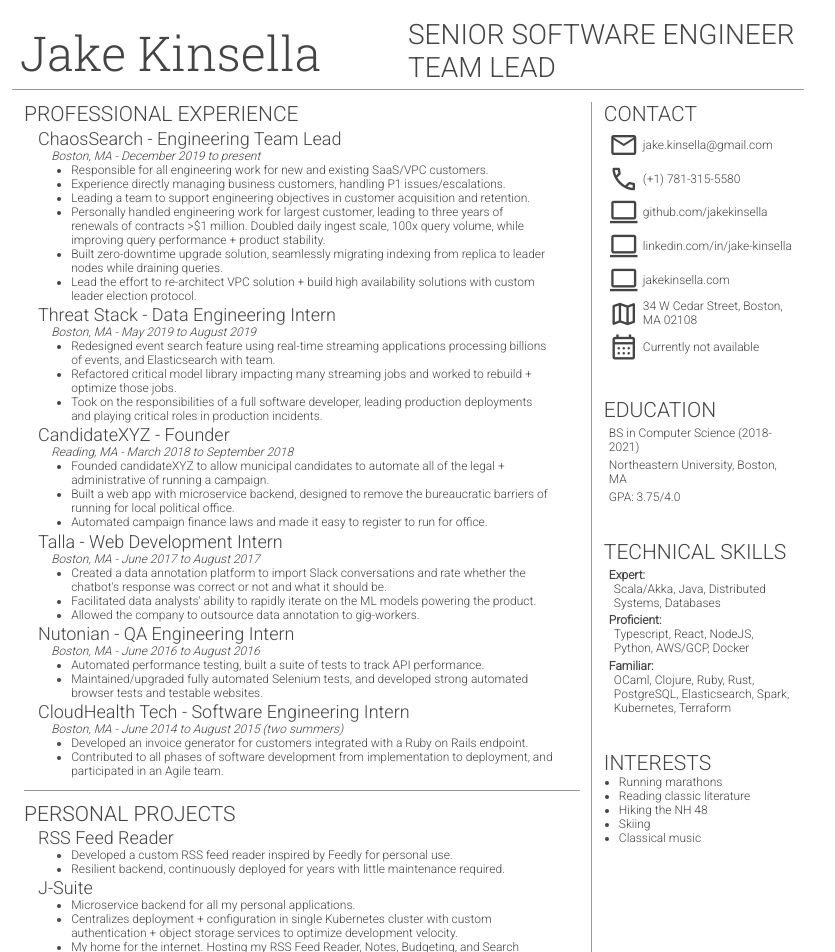
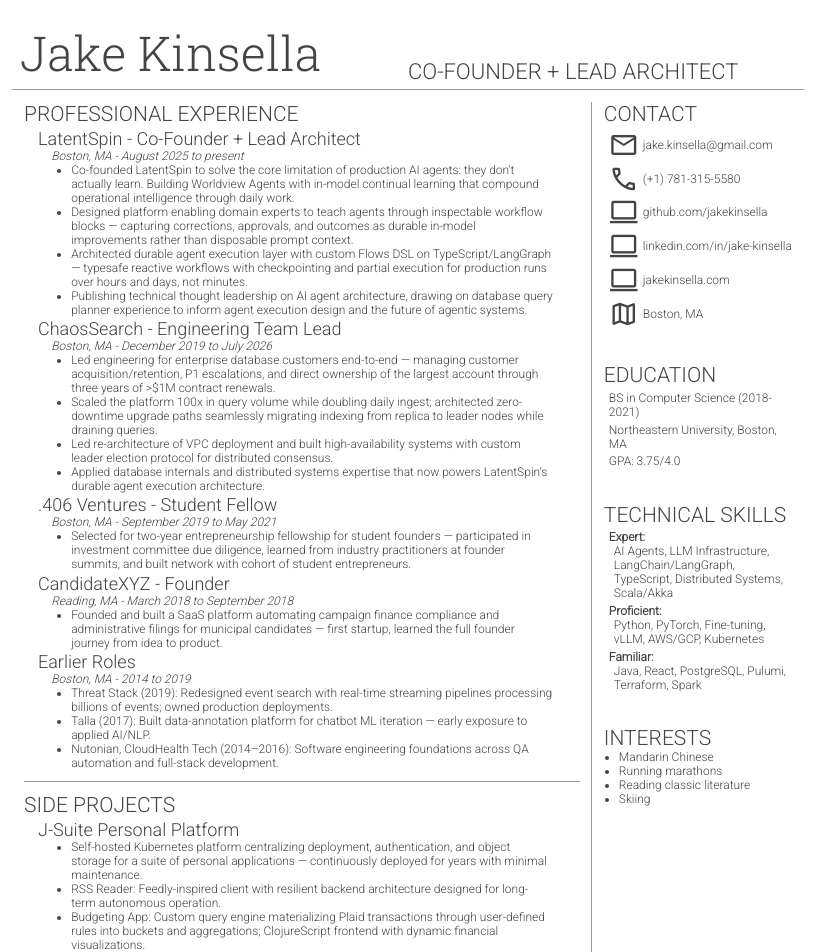
Before and after one commit to jakekinsella/resume, a React (Create React App) app: page / in a window 1280 px wide. Shown: the top 952 px of the page, without its empty margins (0-835 px from the left). Built offline with nearby package versions, Linux system fonts and the light colour scheme.

Commit message:
Update content

```diff
--- a/src/components/Experience.tsx
+++ b/src/components/Experience.tsx
@@ -21,27 +21,35 @@
       <Header3>PROFESSIONAL EXPERIENCE</Header3>
 
       <Block.Container>
-        <Block.Title>ChaosSearch - Engineering Team Lead</Block.Title>
-        <Block.Subtitle>Boston, MA - December 2019 to present</Block.Subtitle>
+        <Block.Title>LatentSpin - Co-Founder + Lead Architect</Block.Title>
+        <Block.Subtitle>Boston, MA - August 2025 to present</Block.Subtitle>
 
         <Block.List>
-          <Block.Bullet>Responsible for all engineering work for new and existing SaaS/VPC customers.</Block.Bullet>
-          <Block.Bullet>Experience directly managing business customers, handling P1 issues/escalations.</Block.Bullet>
-          <Block.Bullet>Leading a team to support engineering objectives in customer acquisition and retention.</Block.Bullet>
-          <Block.Bullet>Personally handled engineering work for largest customer, leading to three years of renewals of contracts &gt;$1 million. Doubled daily ingest scale, 100x query volume, while improving query performance + product stability.</Block.Bullet>
-          <Block.Bullet>Built zero-downtime upgrade solution, seamlessly migrating indexing from replica to leader nodes while draining queries.</Block.Bullet>
-          <Block.Bullet>Lead the effort to re-architect VPC solution + build high availability solutions with custom leader election protocol.</Block.Bullet>
+          <Block.Bullet>Co-founded LatentSpin to solve the core limitation of production AI agents: they don't actually learn. Building Worldview Agents with in-model continual learning that compound operational intelligence through daily work.</Block.Bullet>
+          <Block.Bullet>Designed platform enabling domain experts to teach agents through inspectable workflow blocks — capturing corrections, approvals, and outcomes as durable in-model improvements rather than disposable prompt context.</Block.Bullet>
+          <Block.Bullet>Architected durable agent execution layer with custom Flows DSL on TypeScript/LangGraph — typesafe reactive workflows with checkpointing and partial execution for production runs over hours and days, not minutes.</Block.Bullet>
+          <Block.Bullet>Publishing technical thought leadership on AI agent architecture, drawing on database query planner experience to inform agent execution design and the future of agentic systems.</Block.Bullet>
         </Block.List>
       </Block.Container>
 
       <Block.Container>
-        <Block.Title>Threat Stack - Data Engineering Intern</Block.Title>
-        <Block.Subtitle>Boston, MA - May 2019 to August 2019</Block.Subtitle>
+        <Block.Title>ChaosSearch - Engineering Team Lead</Block.Title>
+        <Block.Subtitle>Boston, MA - December 2019 to July 2026</Block.Subtitle>
 
         <Block.List>
-          <Block.Bullet>Redesigned event search feature using real-time streaming applications processing billions of events, and Elasticsearch with team.</Block.Bullet>
-          <Block.Bullet>Refactored critical model library impacting many streaming jobs and worked to rebuild + optimize those jobs.</Block.Bullet>
-          <Block.Bullet>Took on the responsibilities of a full software developer, leading production deployments and playing critical roles in production incidents.</Block.Bullet>
+          <Block.Bullet>Led engineering for enterprise database customers end-to-end — managing customer acquisition/retention, P1 escalations, and direct ownership of the largest account through three years of &gt;$1M contract renewals.</Block.Bullet>
+          <Block.Bullet>Scaled the platform 100x in query volume while doubling daily ingest; architected zero-downtime upgrade paths seamlessly migrating indexing from replica to leader nodes while draining queries.</Block.Bullet>
+          <Block.Bullet>Led re-architecture of VPC deployment and built high-availability systems with custom leader election protocol for distributed consensus.</Block.Bullet>
+          <Block.Bullet>Applied database internals and distributed systems expertise that now powers LatentSpin's durable agent execution architecture.</Block.Bullet>
+        </Block.List>
+      </Block.Container>
+
+      <Block.Container>
+        <Block.Title>.406 Ventures - Student Fellow</Block.Title>
+        <Block.Subtitle>Boston, MA - September 2019 to May 2021</Block.Subtitle>
+
+        <Block.List>
+          <Block.Bullet>Selected for two-year entrepreneurship fellowship for student founders — participated in investment committee due diligence, learned from industry practitioners at founder summits, and built network with cohort of student entrepreneurs.</Block.Bullet>
         </Block.List>
       </Block.Container>
 
@@ -50,72 +58,32 @@
         <Block.Subtitle>Reading, MA - March 2018 to September 2018</Block.Subtitle>
 
         <Block.List>
-          <Block.Bullet>Founded candidateXYZ to allow municipal candidates to automate all of the legal + administrative of running a campaign.</Block.Bullet>
-          <Block.Bullet>Built a web app with microservice backend, designed to remove the bureaucratic barriers of running for local political office.</Block.Bullet>
-          <Block.Bullet>Automated campaign finance laws and made it easy to register to run for office.</Block.Bullet>
+          <Block.Bullet>Founded and built a SaaS platform automating campaign finance compliance and administrative filings for municipal candidates — first startup, learned the full founder journey from idea to product.</Block.Bullet>
         </Block.List>
       </Block.Container>
 
       <Block.Container>
-        <Block.Title>Talla - Web Development Intern</Block.Title>
-        <Block.Subtitle>Boston, MA - June 2017 to August 2017</Block.Subtitle>
+        <Block.Title>Earlier Roles</Block.Title>
+        <Block.Subtitle>Boston, MA - 2014 to 2019</Block.Subtitle>
 
         <Block.List>
-          <Block.Bullet>Created a data annotation platform to import Slack conversations and rate whether the chatbot's response was correct or not and what it should be.</Block.Bullet>
-          <Block.Bullet>Facilitated data analysts' ability to rapidly iterate on the ML models powering the product.</Block.Bullet>
-          <Block.Bullet>Allowed the company to outsource data annotation to gig-workers.</Block.Bullet>
-        </Block.List>
-      </Block.Container>
-
-      <Block.Container>
-        <Block.Title>Nutonian - QA Engineering Intern</Block.Title>
-        <Block.Subtitle>Boston, MA - June 2016 to August 2016</Block.Subtitle>
-
-        <Block.List>
-          <Block.Bullet>Automated performance testing, built a suite of tests to track API performance.</Block.Bullet>
-          <Block.Bullet>Maintained/upgraded fully automated Selenium tests, and developed strong automated browser tests and testable websites.</Block.Bullet>
-        </Block.List>
-      </Block.Container>
-
-      <Block.Container>
-        <Block.Title>CloudHealth Tech - Software Engineering Intern</Block.Title>
-        <Block.Subtitle>Boston, MA - June 2014 to August 2015 (two summers)</Block.Subtitle>
-
-        <Block.List>
-          <Block.Bullet>Developed an invoice generator for customers integrated with a Ruby on Rails endpoint.</Block.Bullet>
-          <Block.Bullet>Contributed to all phases of software development from implementation to deployment, and participated in an Agile team.</Block.Bullet>
+          <Block.Bullet>Threat Stack (2019): Redesigned event search with real-time streaming pipelines processing billions of events; owned production deployments.</Block.Bullet>
+          <Block.Bullet>Talla (2017): Built data-annotation platform for chatbot ML iteration — early exposure to applied AI/NLP.</Block.Bullet>
+          <Block.Bullet>Nutonian, CloudHealth Tech (2014–2016): Software engineering foundations across QA automation and full-stack development.</Block.Bullet>
         </Block.List>
       </Block.Container>
 
       <Divider />
 
-      <Header3>PERSONAL PROJECTS</Header3>
+      <Header3>SIDE PROJECTS</Header3>
 
       <Block.Container>
-        <Block.Title>RSS Feed Reader</Block.Title>
+        <Block.Title>J-Suite Personal Platform</Block.Title>
 
         <Block.List>
-          <Block.Bullet>Developed a custom RSS feed reader inspired by Feedly for personal use.</Block.Bullet>
-          <Block.Bullet>Resilient backend, continuously deployed for years with little maintenance required.</Block.Bullet>
-        </Block.List>
-      </Block.Container>
-
-      <Block.Container>
-        <Block.Title>J-Suite</Block.Title>
-
-        <Block.List>
-          <Block.Bullet>Microservice backend for all my personal applications.</Block.Bullet>
-          <Block.Bullet>Centralizes deployment + configuration in single Kubernetes cluster with custom authentication + object storage services to optimize development velocity.</Block.Bullet>
-          <Block.Bullet>My home for the internet. Hosting my RSS Feed Reader, Notes, Budgeting, and Search applications.</Block.Bullet>
-        </Block.List>
-      </Block.Container>
-
-      <Block.Container>
-        <Block.Title>Budgeting App</Block.Title>
-
-        <Block.List>
-          <Block.Bullet>Built custom query engine to materialize raw transactions through user-defined rules into buckets + performing dynamic aggregations to produce financial visualizations.</Block.Bullet>
-          <Block.Bullet>Integrated with Plaid APIs + Clojurescript frontend.</Block.Bullet>
+          <Block.Bullet>Self-hosted Kubernetes platform centralizing deployment, authentication, and object storage for a suite of personal applications — continuously deployed for years with minimal maintenance.</Block.Bullet>
+          <Block.Bullet>RSS Reader: Feedly-inspired client with resilient backend architecture designed for long-term autonomous operation.</Block.Bullet>
+          <Block.Bullet>Budgeting App: Custom query engine materializing Plaid transactions through user-defined rules into buckets and aggregations; ClojureScript frontend with dynamic financial visualizations.</Block.Bullet>
         </Block.List>
       </Block.Container>
     </Container>
--- a/src/components/Header.tsx
+++ b/src/components/Header.tsx
@@ -41,8 +41,7 @@
       </Left>
 
       <Right>
-        <Header2>SENIOR SOFTWARE ENGINEER</Header2>
-        <Header2>TEAM LEAD</Header2>
+        <Header2>CO-FOUNDER + LEAD ARCHITECT</Header2>
       </Right>
     </HeaderInner>
   );
--- a/src/components/Other.tsx
+++ b/src/components/Other.tsx
@@ -34,10 +34,6 @@
 
 const LinkInner = styled.div`
   padding-top: 8px;
-  padding-left: 4px;
-`;
-
-const LinkInnerWrapped = styled.div`
   padding-left: 4px;
 `;
 
@@ -89,7 +85,7 @@
         </Link>
       </TextBlock>
       <TextBlock>
-        <Link href="http://jakekinsella.com">
+        <Link href="https://jakekinsella.com">
           <Icon icon="computer" />
           <LinkInner>jakekinsella.com</LinkInner>
         </Link>
@@ -97,13 +93,7 @@
       <TextBlock>
         <NoLink>
           <Icon icon="map" />
-          <LinkInnerWrapped>34 W Cedar Street, Boston, MA 02108</LinkInnerWrapped>
-        </NoLink>
-      </TextBlock>
-      <TextBlock>
-        <NoLink>
-          <Icon icon="calendar_month" />
-          <LinkInner>Currently not available</LinkInner>
+          <LinkInner>Boston, MA</LinkInner>
         </NoLink>
       </TextBlock>
 
@@ -123,19 +113,19 @@
         <b>Expert:</b>
         <br />
 
-        <NestedTextBlock>Scala/Akka, Java, Distributed Systems, Databases</NestedTextBlock>
+        <NestedTextBlock>AI Agents, LLM Infrastructure, LangChain/LangGraph, TypeScript, Distributed Systems, Scala/Akka</NestedTextBlock>
       </TextBlock>
       <TextBlock>
         <b>Proficient:</b>
         <br />
 
-        <NestedTextBlock>Typescript, React, NodeJS, Python, AWS/GCP, Docker</NestedTextBlock>
+        <NestedTextBlock>Python, PyTorch, Fine-tuning, vLLM, AWS/GCP, Kubernetes</NestedTextBlock>
       </TextBlock>
       <TextBlock>
         <b>Familiar:</b>
         <br />
 
-        <NestedTextBlock>OCaml, Clojure, Ruby, Rust, PostgreSQL, Elasticsearch, Spark, Kubernetes, Terraform</NestedTextBlock>
+        <NestedTextBlock>Java, React, PostgreSQL, Pulumi, Terraform, Spark</NestedTextBlock>
       </TextBlock>
 
       <Spacer />
@@ -143,11 +133,10 @@
 
       <Header3>INTERESTS</Header3>
       <List>
+        <Bullet>Mandarin Chinese</Bullet>
         <Bullet>Running marathons</Bullet>
         <Bullet>Reading classic literature</Bullet>
-        <Bullet>Hiking the NH 48</Bullet>
         <Bullet>Skiing</Bullet>
-        <Bullet>Classical music</Bullet>
       </List>
     </Container>
   );
--- a/src/components/common/Header2.tsx
+++ b/src/components/common/Header2.tsx
@@ -2,8 +2,9 @@
 
 const Header2 = styled.h2`
   font-family: 'Roboto', sans-serif;
-  font-size: 28px;
+  font-size: 22px;
   font-weight: 500;
+  white-space: nowrap;
 `;
 
 export default Header2;
```
